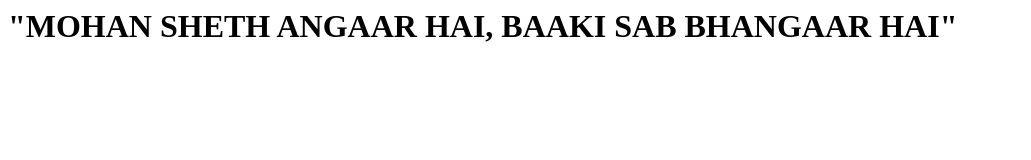
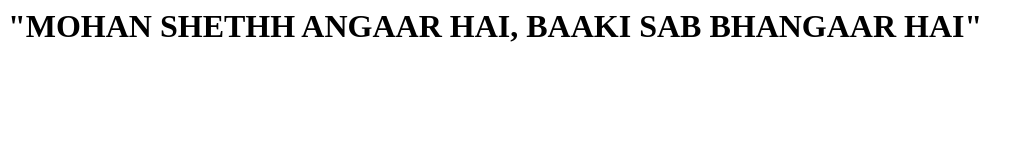
Before and after one commit to C1-80336/Sunproject, a plain HTML site: page index.html in a window 1280 px wide. Shown: the whole page, without its empty margins (0-1031 px from the left). Drawn offline with Linux system fonts and the light colour scheme.

Commit message:
init-new007

```diff
--- a/index.html
+++ b/index.html
@@ -1 +1 @@
-<h1> "MOHAN SHETH ANGAAR HAI, BAAKI SAB BHANGAAR HAI" </h1>
+<h1>"MOHAN SHETHH ANGAAR HAI, BAAKI SAB BHANGAAR HAI"</h1>
```
